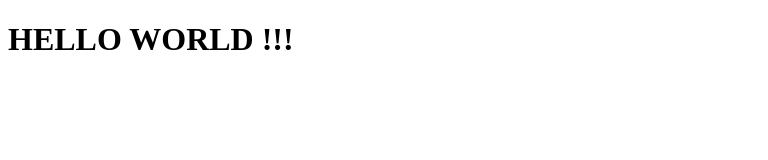
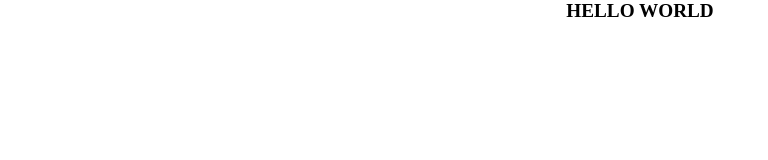
Before and after one commit to Shaan1singh/Shaan, a plain HTML site: page index.html in a window 1280 px wide. Shown: the whole page, without its empty margins (0-768 px from the left). Drawn offline with Linux system fonts and the light colour scheme.

Commit message:
Update index.html

```diff
--- a/index.html
+++ b/index.html
@@ -5,10 +5,27 @@
     <meta charset="UTF-8">
     <meta name="viewport" content="width=device-width, initial-scale=1.0">
     <title>Document</title>
+    <style>
+        * {
+            margin: 0;
+            padding: 0;
+        }
+
+        body {
+            justify-content: center;
+            align-items: center;
+            display: flex;
+        }
+
+        h1 {
+            font-size: larger;
+        }
+    </style>
 </head>
 
 <body>
-    <h1>HELLO WORLD !!!</h1>
+
+    <h1>HELLO WORLD</h1>
 </body>
 
 </html>
```
